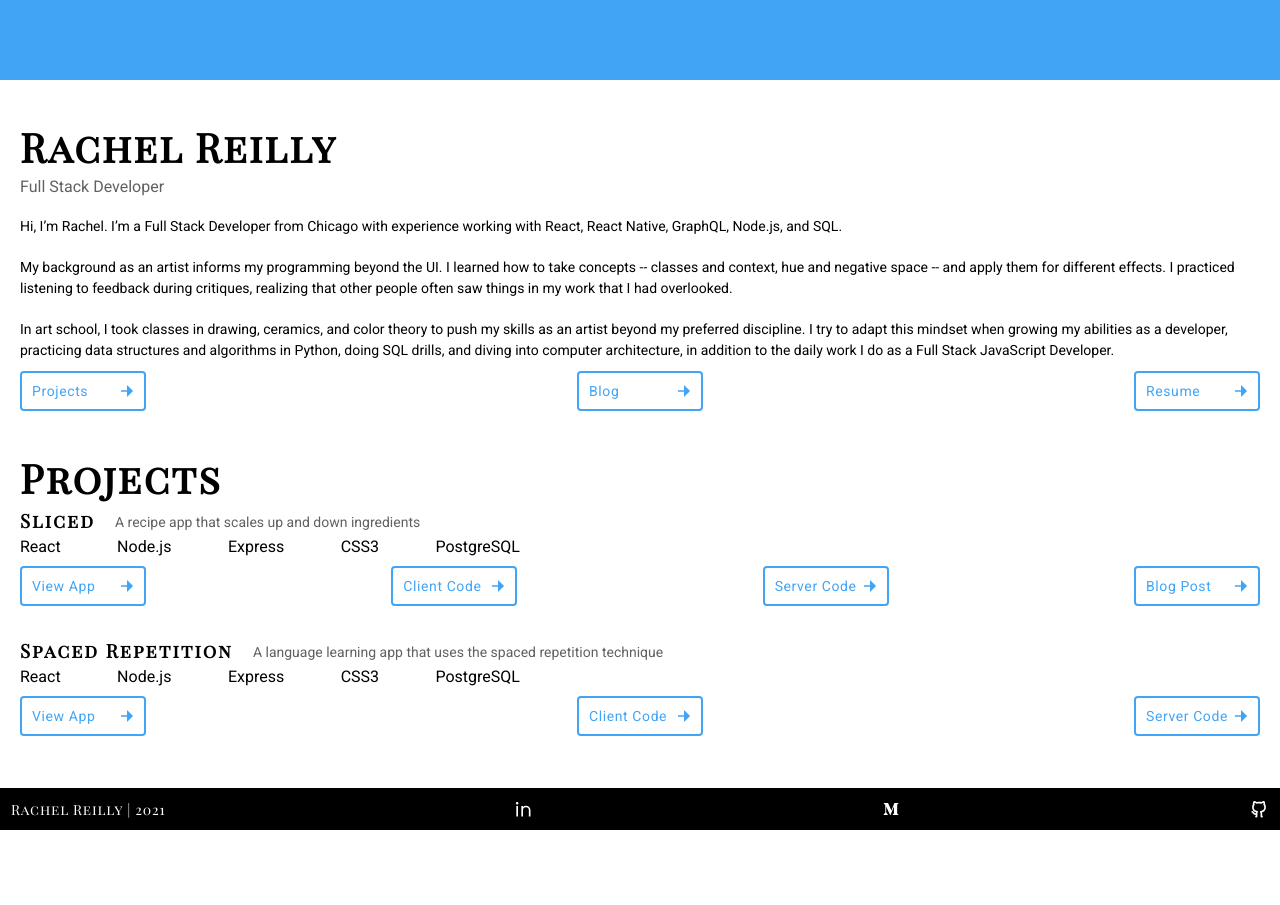
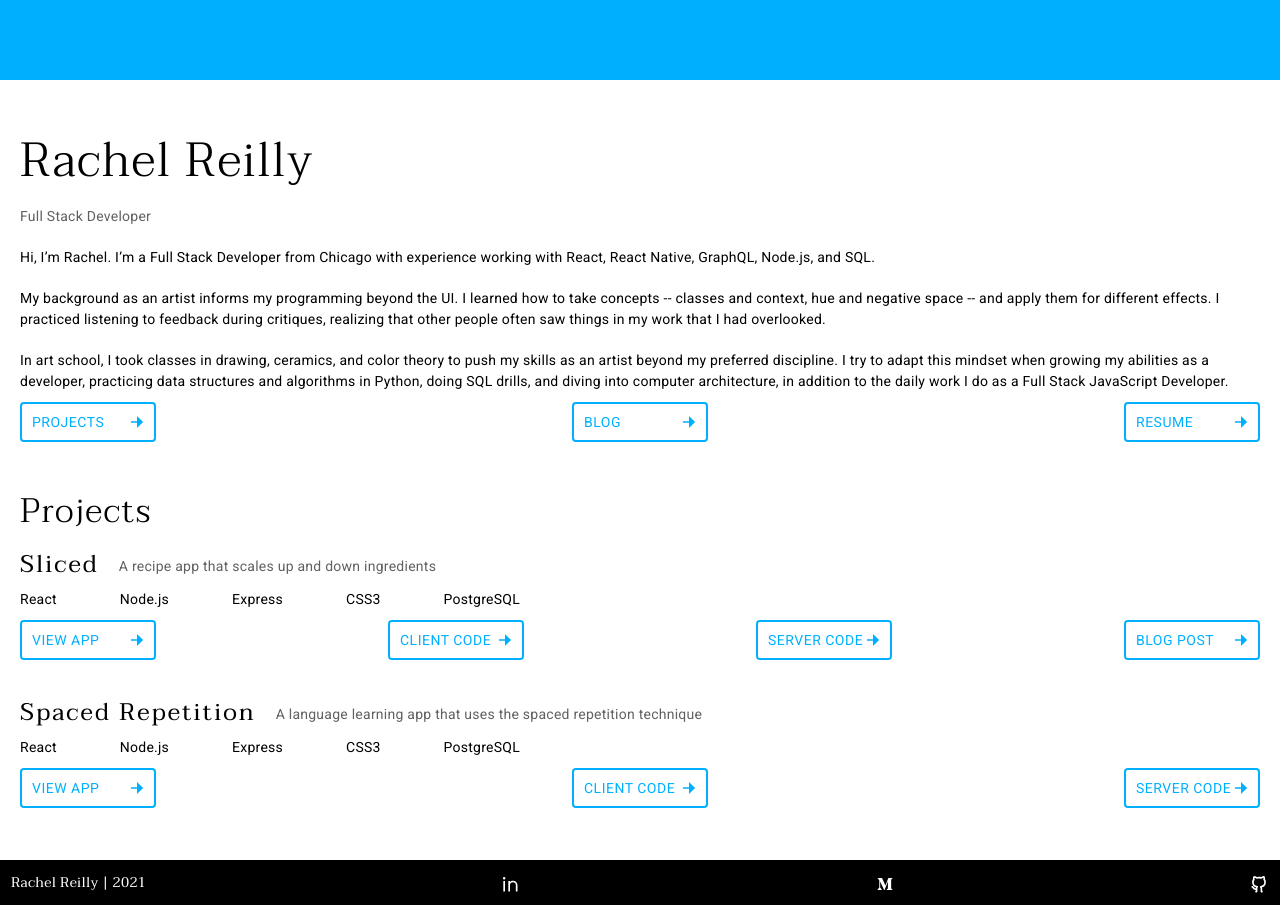
Before and after one commit to Rachanastasia/portfolio-new, a Next.js app: page / in a window 1280 px wide. Shown: the part 720-1625 px from the top of the page. Before the commit the page ends 1550 px from the top, so only its background shows below. Built offline with nearby package versions, Linux system fonts and the light colour scheme.

Commit message:
fixes typography sizing

```diff
--- a/components/About.js
+++ b/components/About.js
@@ -4,7 +4,7 @@ import BaseButton from './BaseButton'
 export default function About(){
     return (
         <section className='about-wrapper'>
-            <h1 className='section-title'>Rachel Reilly</h1>
+            <h1 className='section-title main-title'>Rachel Reilly</h1>
             <span className='about-subtitle'>Full Stack Developer</span>
             <div className='about-content-wrapper'>
                 {/* <img className='about-img' src={require('../assets/rachel.jpg')} /> */}
@@ -17,9 +17,9 @@ export default function About(){
                     </p>
                     <p>In art school, I took classes in drawing, ceramics, and color theory to push my skills as an artist beyond my preferred discipline. I try to adapt this mindset when growing my abilities as a developer, practicing data structures and algorithms in Python, doing SQL drills, and diving into computer architecture, in addition to the daily work I do as a Full Stack JavaScript Developer.</p>
                     <div className='about-links-wrapper'>
-                        <BaseButton content='Projects' onClick={null}/>
-                        <BaseButton content='Blog' href='https://rachanastasia.medium.com/'/>
-                        <BaseButton content='Resume'/>
+                        <BaseButton content='PROJECTS' onClick={null}/>
+                        <BaseButton content='BLOG' href='https://rachanastasia.medium.com/'/>
+                        <BaseButton content='RESUME'/>
                     </div>
                 </div>
             </div>
--- a/components/Project.js
+++ b/components/Project.js
@@ -32,7 +32,7 @@ function ProjectImages({images}){
 function ProjectLinks({links}){
     return (
         <div className='link-wrapper'>
-            {links.map(({title, link}) => <BaseButton content={title} href={link} />)}
+            {links.map(({title, link}) => <BaseButton content={title.toUpperCase()} href={link} />)}
         </div>
     )
 }
--- a/styles/_about.sass
+++ b/styles/_about.sass
@@ -2,6 +2,7 @@
     margin-top: $spacer-3
     .about-subtitle
         color: $text-gray
+        @include p-text
     p
         margin-top: $spacer-3
         @include p-text
--- a/styles/_base.sass
+++ b/styles/_base.sass
@@ -29,7 +29,14 @@ main
         @include viewport-padding
         .section-title
             margin-bottom: $spacer-1
-            font-size: 40px
+            font-size: $text-5
+            letter-spacing: $letter-spacing-5
+            font-weight: 300
+        .main-title
+            font-size: $text-6
+        h3
+            font-size: $text-4
+            font-weight: 400
 
 
 
@@ -62,7 +69,7 @@ footer
     p
         font-size: $text-2
         font-family: $title-font
-        letter-spacing: 0.8px
+        letter-spacing: $letter-spacing-1
     a
         display: flex
         justify-content: flex-end
--- a/styles/_globals.sass
+++ b/styles/_globals.sass
@@ -1,9 +1,10 @@
 @import url('https://fonts.googleapis.com/css2?family=Playfair+Display+SC&family=Roboto&display=swap')
+@import url('https://fonts.googleapis.com/css2?family=Taviraj:wght@200;300;400&display=swap')
 
-$title-font: 'Playfair Display SC', serif
-$color-accent: #42a4f5
-$color-accent-dark: #424bf5
-$color-accent-light: #42f5ec
+
+$title-font: 'Taviraj', serif
+$color-accent: #00B0FF
+$color-accent-dark: #002FFF
 
 $text-gray: #616161
 
@@ -20,10 +21,18 @@ $font: 'Roboto', sans-serif
 $text-1: 0.625rem
 $text-2: 0.875rem
 $text-3: 1.25rem
+$text-4: 1.5rem
+$text-5: 2.125rem
+$text-6: 3rem
+
+$letter-spacing-1: 0.25px
+$letter-spacing-2: 0.5px
+
+$letter-spacing-5: 1.25px
 
 $button-width-sm: 92px
-$button-width: 108px
-$button-width-lg: 126px
+$button-width: 136px
+$button-width-lg: 136px
 
 $border-width: 2px
 $border-radius: 4px
--- a/styles/_mixins.sass
+++ b/styles/_mixins.sass
@@ -27,6 +27,7 @@
 @mixin p-text
     font-size: $text-2
     line-height: 1.5
+    letter-spacing: $letter-spacing-1
 
 
 /* UI Element Mixins */
@@ -55,11 +56,11 @@
     @include button-size
     color: $color-accent
     font-size: $text-1
-    letter-spacing: 0.6px
+    letter-spacing: $letter-spacing-2
     margin-top: $spacer-2
     &:hover
         border-color: $color-accent-dark
-        >*
+        > *
         color: $color-accent-dark
     .arrow
         transform: scale(1.3)
--- a/styles/_project.sass
+++ b/styles/_project.sass
@@ -15,6 +15,6 @@
         @include row-between
         flex-wrap: wrap
     .stack-wrapper
-
+        @include p-text
         @include row-between
         max-width: 500px
```
Also changed, not shown: 1 other file (tests, documents, lock files or other folders).
